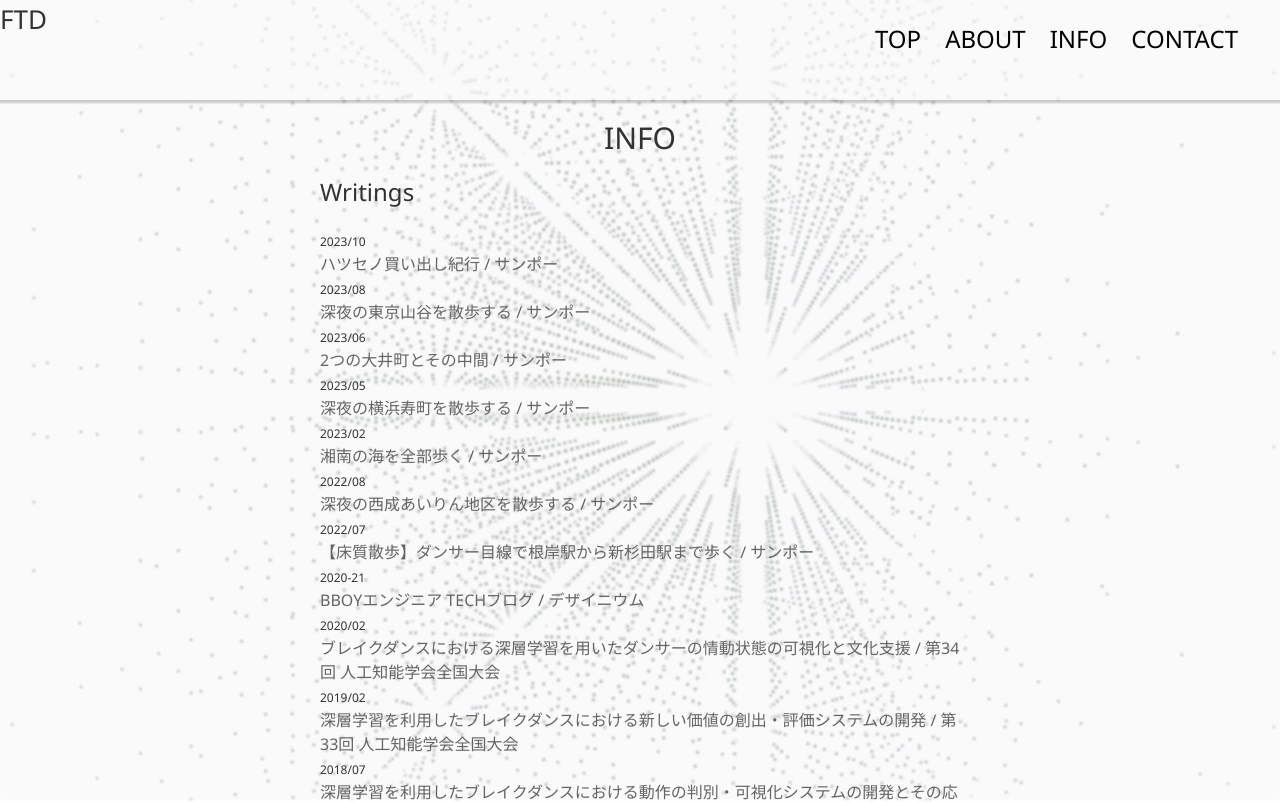
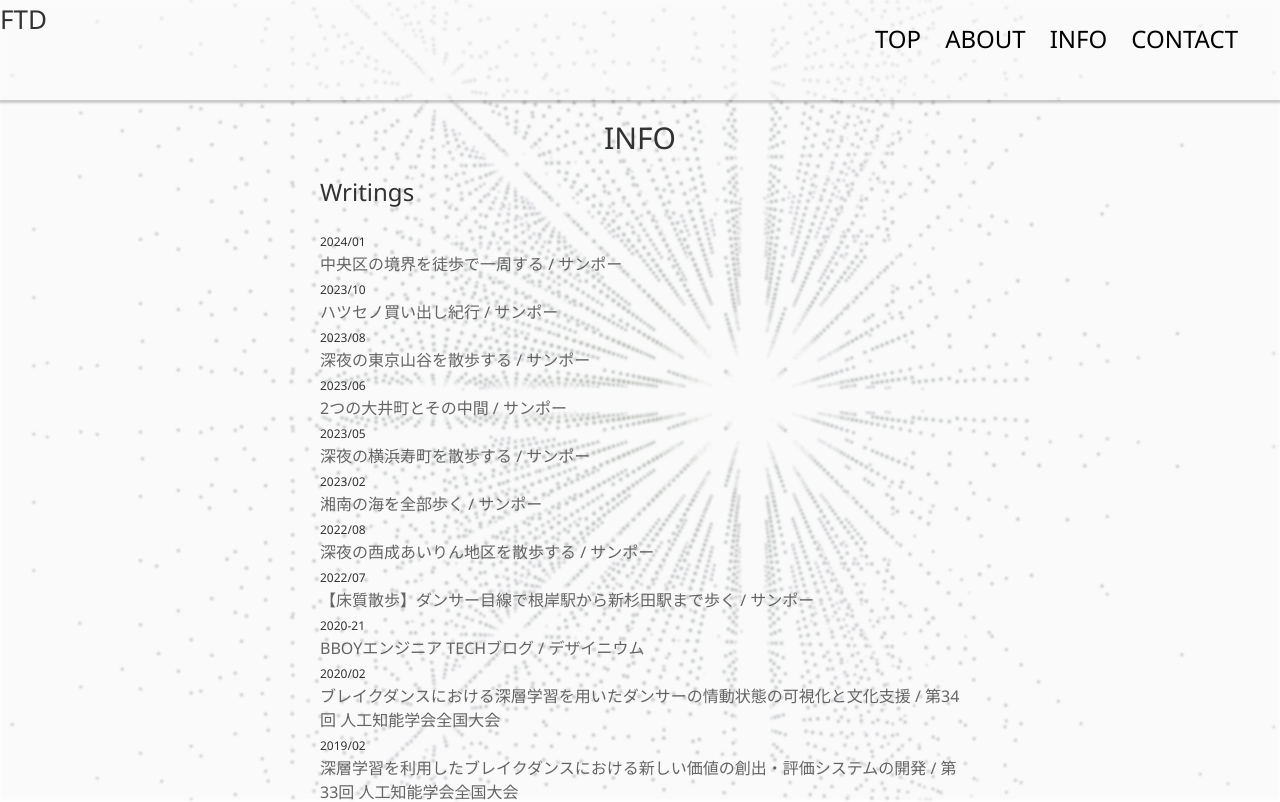
Before and after one commit to FollowTheDarkside/ftd-portfolio-nuxt3, a Nuxt app: page /info in a window 1280 px wide. Shown: the top 802 px of the page. Built offline with nearby package versions, Linux system fonts and the light colour scheme.

Commit message:
[update] add writing info

```diff
--- a/pages/info/index.vue
+++ b/pages/info/index.vue
@@ -4,6 +4,8 @@
         <h1 class="text-3xl pt-5 text-center">INFO</h1>
         <h2 class="text-2xl my-5">Writings</h2>
         <p class="mb-10">
+            <span class="date-text">2024/01</span><br>
+            <NuxtLink class="my-link" to="https://sanpoo.jp/article/walk-round-chuo-ku-sanpo/" target="_blank">中央区の境界を徒歩で一周する / サンポー</NuxtLink><br>
             <span class="date-text">2023/10</span><br>
             <NuxtLink class="my-link" to="https://sanpoo.jp/article/hassemachi-kaidashi-sanpo/" target="_blank">ハツセノ買い出し紀行 / サンポー</NuxtLink><br>
             <span class="date-text">2023/08</span><br>
```
